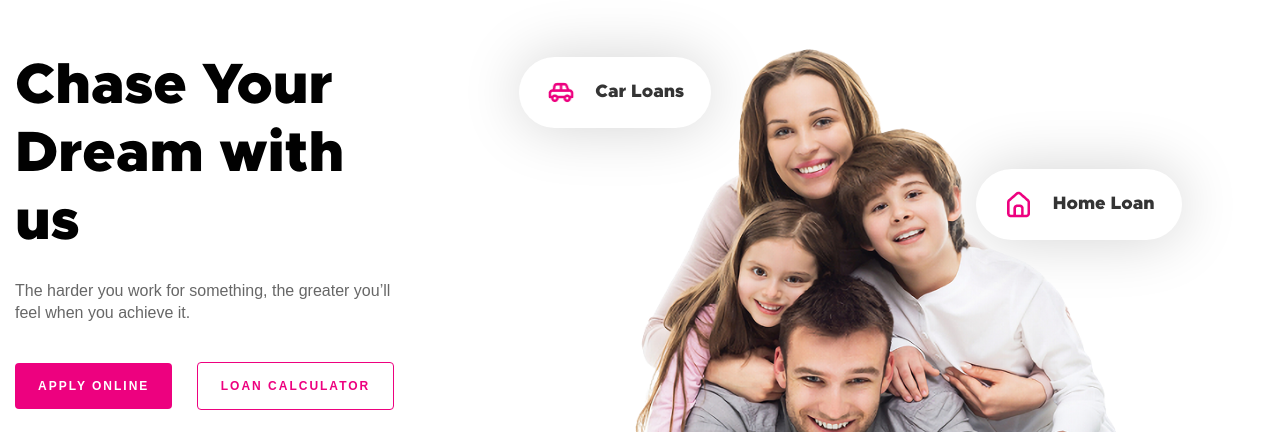
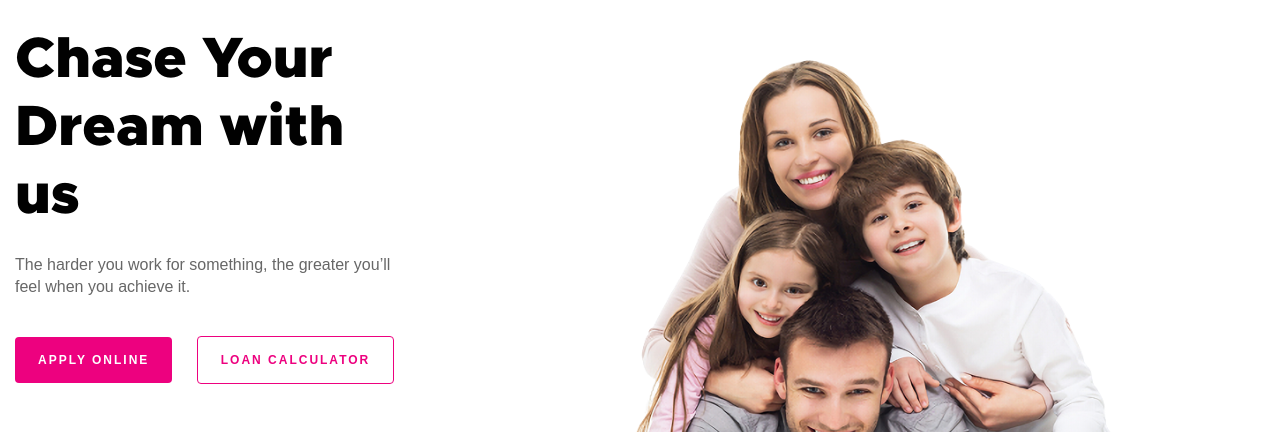
Before and after one commit to susanta227700-cell/IPCD-FINAL, a plain HTML site: page index.html in a window 1280 px wide. Shown: the part 98-530 px from the top of the page. Drawn offline with Linux system fonts and the light colour scheme.

Commit message:
update banner floating features

```diff
--- a/CSS/style.css
+++ b/CSS/style.css
@@ -261,7 +261,7 @@ padding-left: 11px;
 
 .banner-img{
     max-width: 905px;
-    min-height: 654px;
+    /* min-height: 654px; */
     position: relative;
 }
  .banner-img>img{
--- a/index.html
+++ b/index.html
@@ -110,7 +110,7 @@
           <div class="col-8">
             <div class="banner-img">
               <img src="./Assets/banner-right-side.png" alt="" />
-              <div class="left-img">
+              <!-- <div class="left-img">
                 <div class="car-loan">
                   <a href="">
                     <img src="./Assets/car-loans.png" alt="" /><strong
@@ -128,7 +128,7 @@
                     >
                   </a>
                 </div>
-              </div>
+              </div> -->
             </div>
           </div>
         </div>
```
